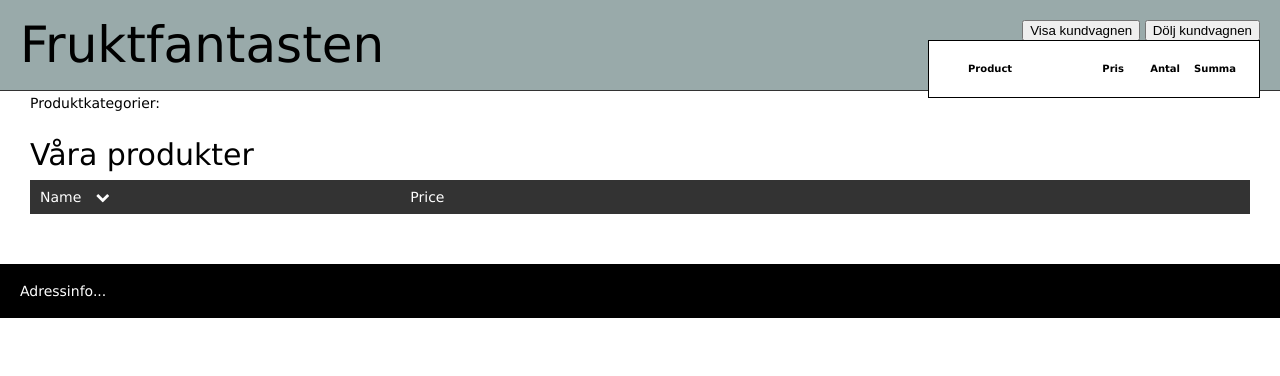
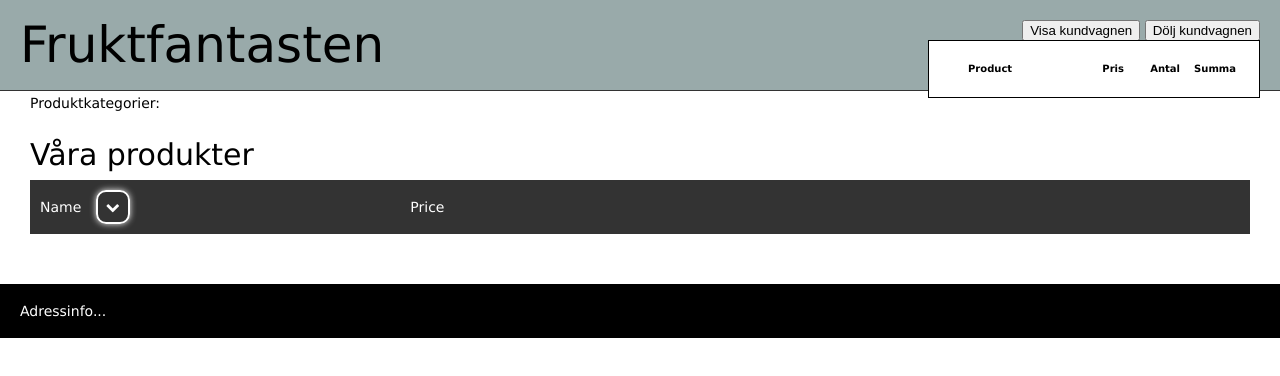
Before and after one commit to Sus1221/SusannesFirst, a plain HTML site: page index.html in a window 1280 px wide. Drawn offline with nearby package versions, Linux system fonts and the light colour scheme; no server answers.

Commit message:
Kolla på pilarna som jag snyggat till :)

```diff
--- a/css/main.css
+++ b/css/main.css
@@ -83,6 +83,10 @@ article:hover .p-description {
 
 .product-column-names i {
   margin-left:10px;
+  border:2px solid #fff;
+  padding:8px;
+  border-radius: 10px;
+  box-shadow: 0 0 6px #eee;
 }
 
 
```
